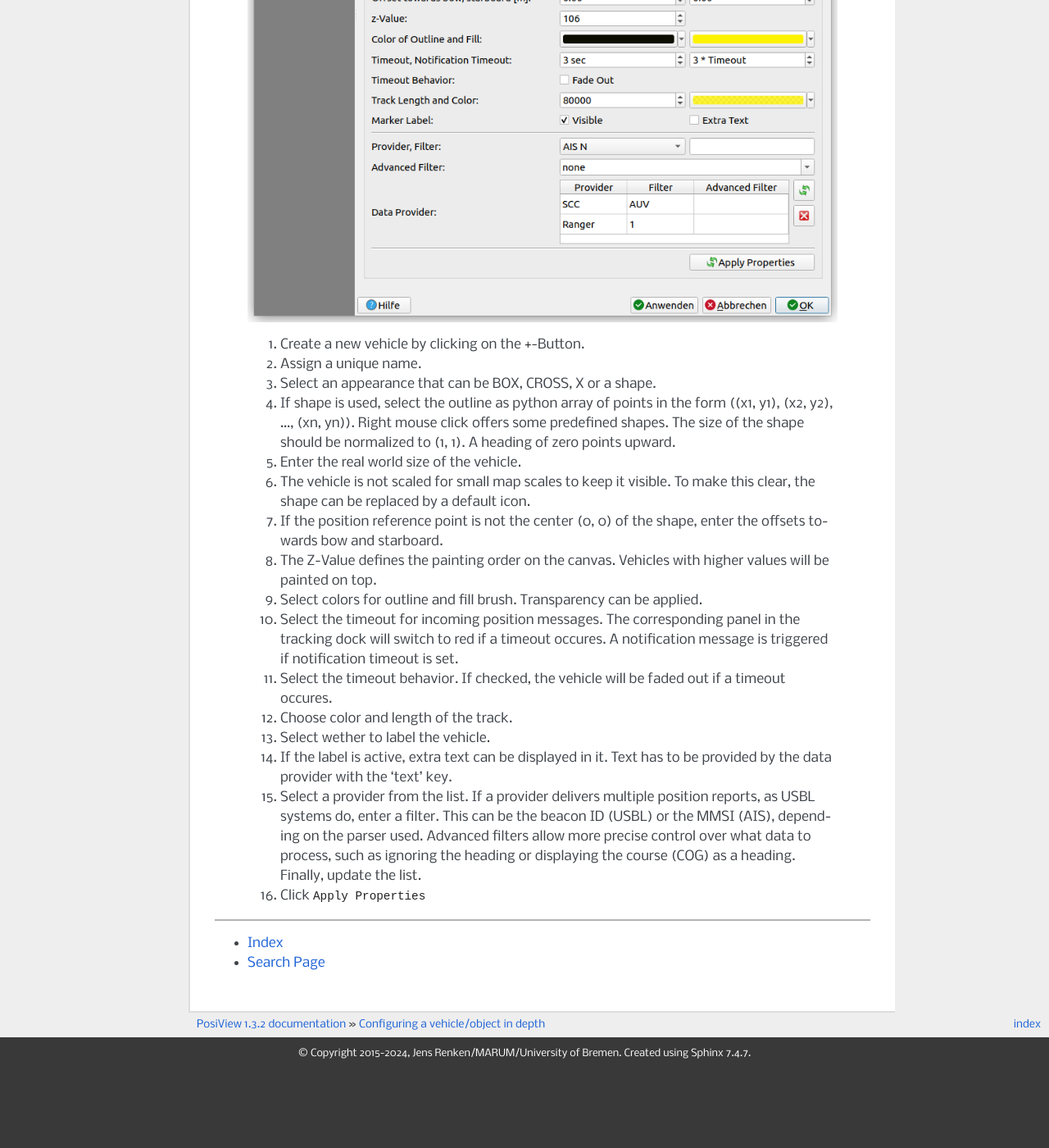
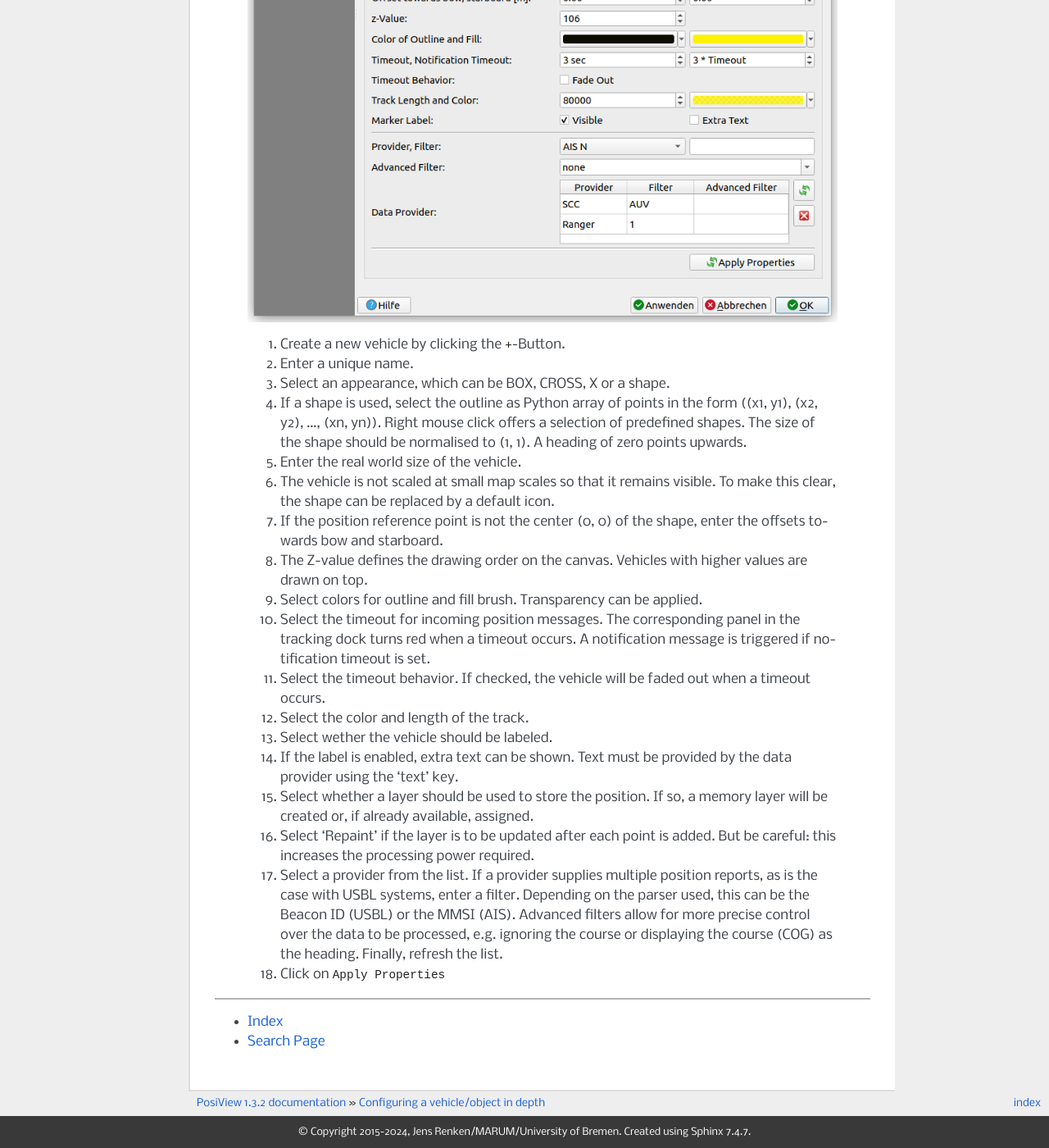
Before and after one commit to jrenken/qgis-PosiView, a Sphinx documentation site: the page built from help/source/vehicle.rst, in a window 1280 px wide and 1400 px high, scrolled down 625 px. Shown: the whole window at 82% size. Built offline with Sphinx 7.4.7, drawn with Linux system fonts in a browser that asks for light colours; formulas are drawn with MathJax 3; before the commit the page ends 1929 px from its top, so only the background shows below that.

Commit message:
add a switch for track layer repainting, because this increases CPU load

```diff
--- a/help/source/vehicle.rst
+++ b/help/source/vehicle.rst
@@ -13,28 +13,30 @@ Configuring a vehicle/object in depth
 
   .. index:: Vehicles; in depth
 
-  #. Create a new vehicle  by clicking on the ``+``-Button.
-  #. Assign a unique name.
-  #. Select an appearance that can be BOX, CROSS, X or a shape.
-  #. If shape is used, select the outline as python array of points in the form ((x1, y1), (x2, y2), ..., (xn, yn)).
-     Right mouse click offers some predefined shapes. The size of the shape should be normalized to (1, 1). A heading of zero points upward.
+  #. Create a new vehicle  by clicking the ``+``-Button.
+  #. Enter a unique name.
+  #. Select an appearance, which can be BOX, CROSS, X or a shape.
+  #. If a shape is used, select the outline as Python array of points in the form ((x1, y1), (x2, y2), ..., (xn, yn)).
+     Right mouse click offers a selection of predefined shapes. The size of the shape should be normalised to (1, 1). A heading of zero points upwards.
   #. Enter the real world size of the vehicle.
-  #. The vehicle is not scaled for small map scales to keep it visible. To make this clear, the shape can be replaced by a default icon.
+  #. The vehicle is not scaled at small map scales so that it remains visible. To make this clear, the shape can be replaced by a default icon.
   #. If the position reference point is not the center (0, 0) of the shape, enter the offsets towards bow and starboard.
-  #. The Z-Value defines the painting order on the canvas. Vehicles with higher values will be painted on top.
+  #. The Z-value defines the drawing order on the canvas. Vehicles with higher values are drawn on top.
   #. Select colors for outline and fill brush. Transparency can be applied.
   #. Select the timeout for incoming position messages.
-     The corresponding panel in the tracking dock will switch to red if a timeout occures.
+     The corresponding panel in the tracking dock turns red when a timeout occurs.
      A notification message is triggered if notification timeout is set.
-  #. Select the timeout behavior. If checked, the vehicle will be faded out if a timeout occures.
-  #. Choose color and length of the track.
-  #. Select wether to label the vehicle.
-  #. If the label is active, extra text can be displayed in it. Text has to be provided by the data provider with the 'text' key.
-  #. Select a provider from the list. If a provider delivers multiple position reports, as USBL systems do, enter a filter.
-     This can be the beacon ID (USBL) or the MMSI (AIS), depending on the parser used.
-     Advanced filters allow more precise control over what data to process, such as ignoring the heading or displaying the course (COG) as a heading.
-     Finally, update the list.
-  #. Click  ``Apply Properties``
+  #. Select the timeout behavior. If checked, the vehicle will be faded out when a timeout occurs.
+  #. Select the color and length of the track.
+  #. Select wether the vehicle should be labeled.
+  #. If the label is enabled, extra text can be shown. Text must be provided by the data provider using the 'text' key.
+  #. Select whether a layer should be used to store the position. If so, a memory layer will be created or, if already available, assigned.
+  #. Select ‘Repaint’ if the layer is to be updated after each point is added. But be careful: this increases the processing power required.
+  #. Select a provider from the list. If a provider supplies multiple position reports, as is the case with USBL systems, enter a filter.
+     Depending on the parser used, this can be the Beacon ID (USBL) or the MMSI (AIS).
+     Advanced filters allow for more precise control over the data to be processed, e.g. ignoring the course or displaying the course (COG) as the heading.
+     Finally, refresh the list.
+  #. Click on ``Apply Properties``
 
 ==================
 
--- a/mobile_item.py
+++ b/mobile_item.py
@@ -79,8 +79,9 @@ class MobileItem(QObject):
         self.timedOut = False
         self.enabled = True
         self.recordTrack = params.get('recordTrack', False)
+        self.recordTrackRepaint = params.get('recordTrackRepaint', False)
         if self.recordTrack:
-            self.trackLayer = TrackLayer(self.name)
+            self.trackLayer = TrackLayer(self.name, self.recordTrackRepaint)
             self.newPosition.connect(self.trackLayer.onNewPosition)
             self.newAttitude.connect(self.trackLayer.onNewAttitude)
 
@@ -102,7 +103,8 @@ class MobileItem(QObject):
              'fadeOut': self.fadeOut,
              'enabled': self.enabled,
              'provider': self.dataProvider,
-             'recordTrack': self.recordTrack}
+             'recordTrack': self.recordTrack,
+             'recordTrackRepaint': self.recordTrackRepaint}
         d.update(self.marker.properties())
         return d
 
```
Also changed, not shown: track_layer.py (+4 -6 lines), 2 other files.
